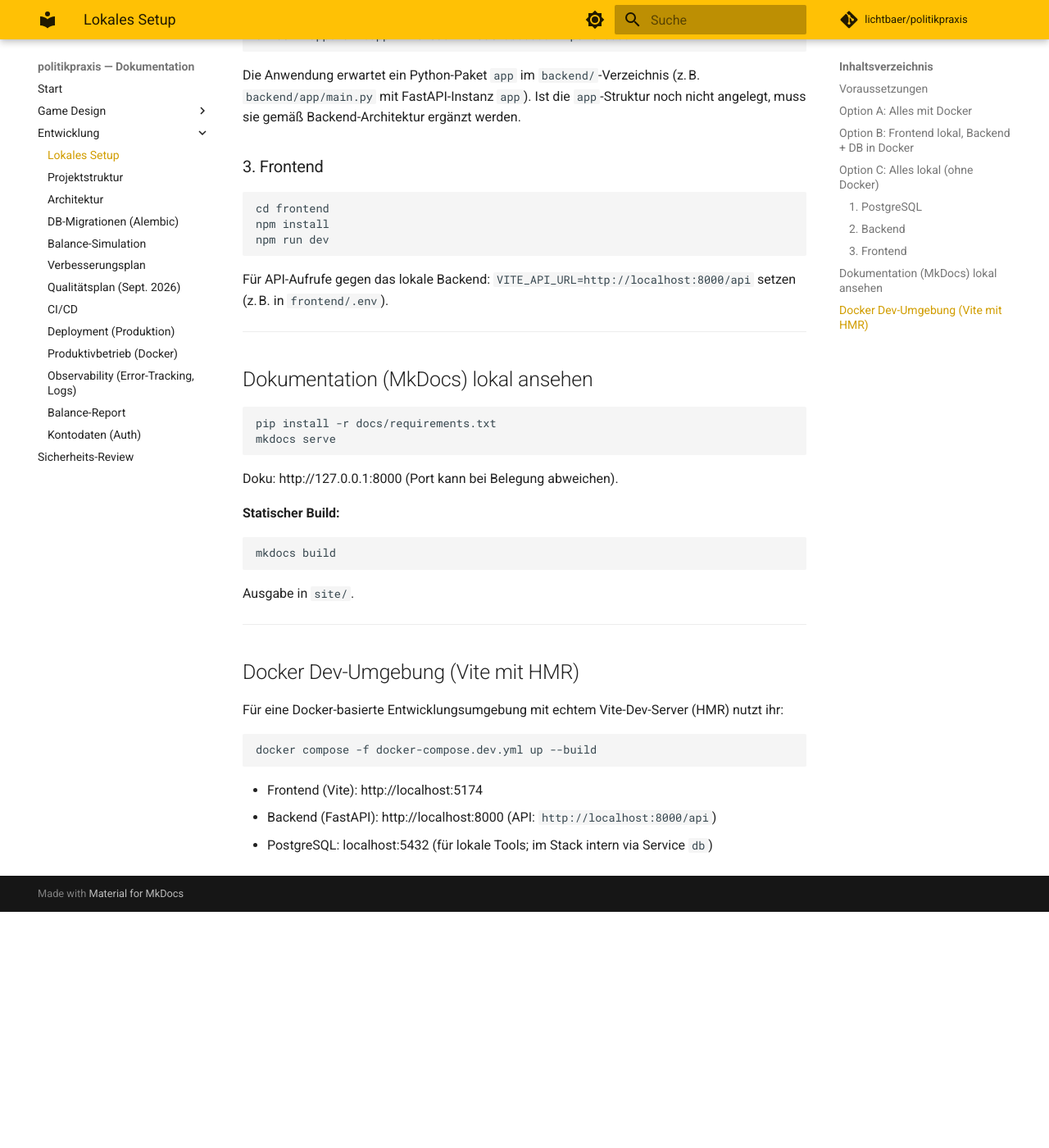
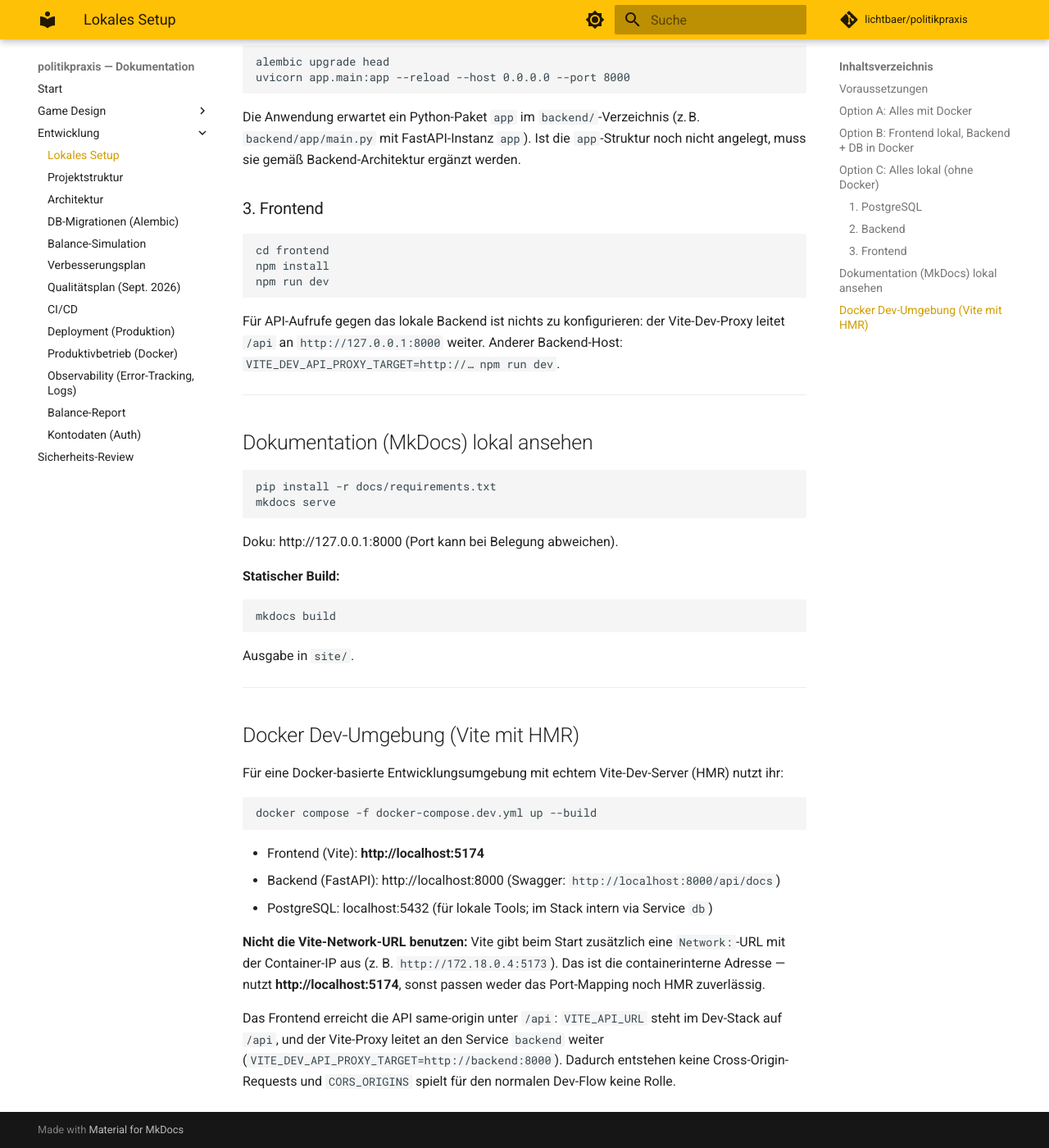
Before and after one commit to lichtbaer/politikpraxis, an MkDocs documentation site: the page built from docs/entwicklung/setup.md, in a window 1280 px wide and 1400 px high, scrolled down 1786 px. Shown: the whole window at 82% size. Built offline with MkDocs 1.6.1 and Material for MkDocs 9.7.7, drawn with Linux system fonts in a browser that asks for light colours; comment, search, counter and statistics services are not loaded; before the commit the page ends 2898 px from its top, so only the background shows below that; some of the changed text lies outside the part shown.

Commit message:
fix(dev): API im Dev-Stack same-origin über den Vite-Proxy
Der Docker-Dev-Stack setzte VITE_API_URL auf die absolute URL
http://localhost:8000/api. Dadurch wurde jeder API-Aufruf cross-origin, der
Vite-Proxy wurde umgangen (dessen Ziel 127.0.0.1:8000 im Frontend-Container
ohnehin ins Leere zeigte), und CORS_ORIGINS musste jede Origin kennen, über die
jemand die App öffnet. Wer die von Vite ausgegebene Network-URL mit der
Container-IP benutzte, bekam auf jeden Preflight ein 400 "Disallowed CORS
origin" und landete im Offline-Fallback.

Jetzt wie im Prod-Stack: VITE_API_URL bleibt relativ (/api), der Vite-Proxy
leitet weiter, Ziel per VITE_DEV_API_PROXY_TARGET konfigurierbar (Docker:
backend:8000, Bare-Metal: 127.0.0.1:8000). Damit entstehen im Dev keine
Cross-Origin-Requests mehr, unabhängig von der aufgerufenen URL; das
HttpOnly-Refresh-Cookie wird nebenbei same-origin.

Docs entsprechend vereinheitlicht (sie empfahlen durchgängig die absolute URL
und widersprachen sich bei 5173 vs. 5174) und in frontend/.env.example die
veraltete Behauptung entfernt, Kontakt.tsx hardcode eine API-URL — die Datei
nutzt seit e7eda6d apiFetch.

Co-Authored-By: Claude Opus 5 (1M context) <noreply@anthropic.com>

````diff
--- a/docs/entwicklung/setup.md
+++ b/docs/entwicklung/setup.md
@@ -41,7 +41,7 @@ docker compose up --build
    npm run dev
    ```
 
-   Vite startet typischerweise unter http://localhost:5173. Damit das Frontend die API erreicht, muss `VITE_API_URL` auf die Backend-URL zeigen (z. B. `http://localhost:8000/api`). Entweder in `.env` im `frontend/`-Ordner setzen oder beim Aufruf: `VITE_API_URL=http://localhost:8000/api npm run dev`.
+   Vite startet typischerweise unter http://localhost:5173. `VITE_API_URL` muss **nicht** gesetzt werden: das Frontend ruft `/api` auf der eigenen Origin auf, und der Vite-Dev-Proxy (`frontend/vite.config.ts`) leitet an `http://127.0.0.1:8000` weiter. Läuft das Backend woanders, das Proxy-Ziel per `VITE_DEV_API_PROXY_TARGET` überschreiben — eine absolute `VITE_API_URL` umgeht den Proxy und macht jeden Request cross-origin.
 
 3. **Produktion lokal testen (Frontend gebaut, nginx):**
    Vollständig `docker compose up --build` nutzen.
@@ -67,7 +67,8 @@ Umgebungsvariablen (z. B. in `backend/.env`):
 
 - `DATABASE_URL=postgresql+asyncpg://postgres:postgres@localhost:5432/bundesrepublik`
 - `SECRET_KEY=<geheimer Schlüssel für JWT/Sessions>`
-- Optional: `DEBUG=true`, `CORS_ORIGINS='["http://localhost:5173"]'`
+- Optional: `DEBUG=true`. `CORS_ORIGINS` wird nur gebraucht, wenn das Frontend die API
+  cross-origin aufruft — mit dem Vite-Proxy (Standard) ist das nicht der Fall.
 
 Migrationen ausführen und Server starten:
 
@@ -86,7 +87,7 @@ npm install
 npm run dev
 ```
 
-Für API-Aufrufe gegen das lokale Backend: `VITE_API_URL=http://localhost:8000/api` setzen (z. B. in `frontend/.env`).
+Für API-Aufrufe gegen das lokale Backend ist nichts zu konfigurieren: der Vite-Dev-Proxy leitet `/api` an `http://127.0.0.1:8000` weiter. Anderer Backend-Host: `VITE_DEV_API_PROXY_TARGET=http://… npm run dev`.
 
 ---
 
@@ -117,6 +118,16 @@ Für eine Docker-basierte Entwicklungsumgebung mit echtem Vite-Dev-Server (HMR)
 docker compose -f docker-compose.dev.yml up --build
 ```
 
-- Frontend (Vite): http://localhost:5174
-- Backend (FastAPI): http://localhost:8000 (API: `http://localhost:8000/api`)
+- Frontend (Vite): **http://localhost:5174**
+- Backend (FastAPI): http://localhost:8000 (Swagger: `http://localhost:8000/api/docs`)
 - PostgreSQL: localhost:5432 (für lokale Tools; im Stack intern via Service `db`)
+
+**Nicht die Vite-Network-URL benutzen:** Vite gibt beim Start zusätzlich eine
+`Network:`-URL mit der Container-IP aus (z. B. `http://172.18.0.4:5173`). Das ist die
+containerinterne Adresse — nutzt **http://localhost:5174**, sonst passen weder das
+Port-Mapping noch HMR zuverlässig.
+
+Das Frontend erreicht die API same-origin unter `/api`: `VITE_API_URL` steht im Dev-Stack
+auf `/api`, und der Vite-Proxy leitet an den Service `backend` weiter
+(`VITE_DEV_API_PROXY_TARGET=http://backend:8000`). Dadurch entstehen keine
+Cross-Origin-Requests und `CORS_ORIGINS` spielt für den normalen Dev-Flow keine Rolle.
````
Also changed, not shown: AGENTS.md (+6 -3 lines), CLAUDE.md (+5 -2 lines), README.md (+2 -1 lines), docker-compose.dev.yml (+10 -2 lines), docs/entwicklung/architektur.md (+1 -1 lines), 2 other files.
